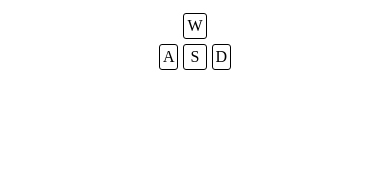
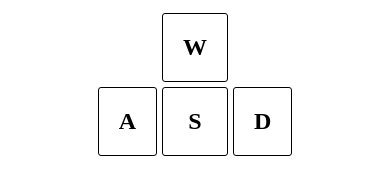
Before and after one commit to jmwendt/TB6612, a website: page index.html in a window 390 px wide. Drawn offline with nearby package versions, Linux system fonts and the light colour scheme.

Commit message:
Cleaned up code, made demo page more mobile friendly.

```diff
--- a/index.html
+++ b/index.html
@@ -1,6 +1,8 @@
 <!DOCTYPE html>
 <html>
 	<head>
+		<meta name="viewport" content="initial-scale=1"/>
+		<title>TB6612 Demo</title>
 		<style>
 			table {
 				border-spacing: 5px;
@@ -9,8 +11,14 @@
 			td {
 				border: 1px solid #000;
 				border-radius: 3px;
-                padding: 3px;
+				cursor: pointer;
+				padding: 20px;
+				font-size: 24px;
+				font-weight: bold;
 				text-align: center;
+				user-select: none;
+				-moz-user-select: none;
+				-webkit-touch-callout: none;
 			}
 			td.noborder {
 				border: none;
--- a/keys.js
+++ b/keys.js
@@ -1,6 +1,6 @@
 /**************
  * keys.js
- * Javascript file for detecting WASD key input /  mobile touch
+ * Javascript file for detecting WASD key input / mobile touch
  * Jake Wendt
  * 24 May 2017
  * https://github.com/jmwendt/TB6612
--- a/package.json
+++ b/package.json
@@ -2,6 +2,10 @@
   "name": "TB6612_Node.js_Library",
   "description": "Node.js library for the Sparkfun H-Bridge block for Edison",
   "version": "1.0.0",
+	"repository": {
+		"type": "git",
+		"url": "https://github.com/jmwendt/TB6612.git"
+	},
   "main": "main.js",
   "engines": {
     "node": ">=0.10.0"
```
Also changed, not shown: main.js (+4 -4 lines), tb6612.js (+9 -9 lines), README.md. Lines whose indentation alone changed are shown as unchanged.
